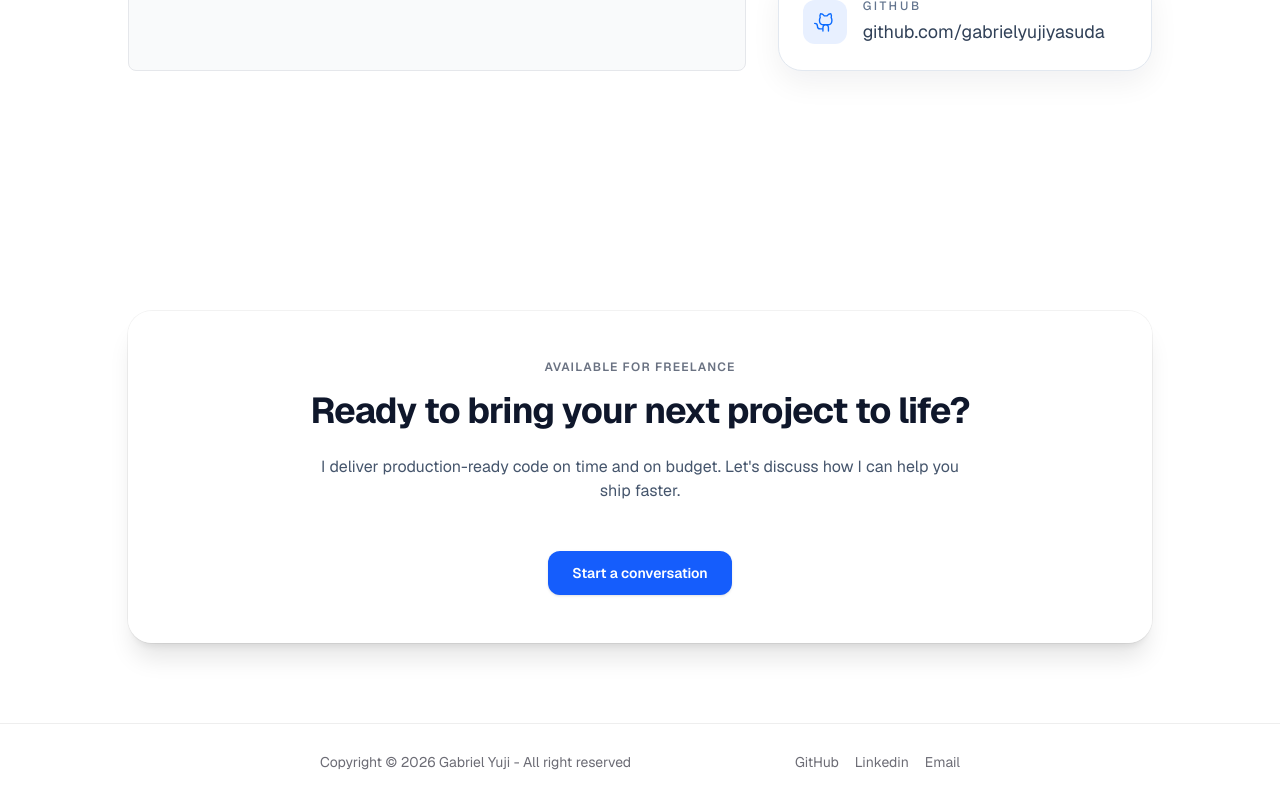
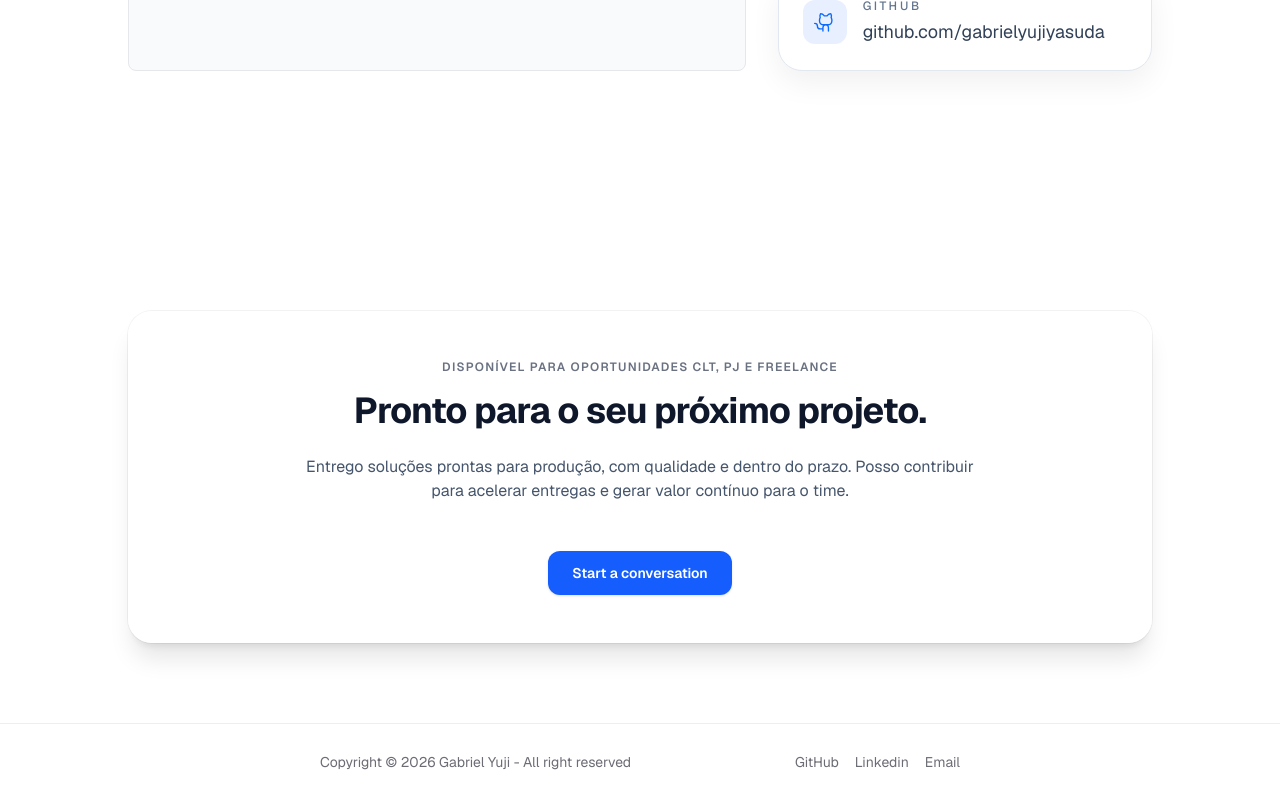
Before and after one commit to GabrielYujiYasuda/Portfolio, a React (Vite) app: page / in a window 1280 px wide. Shown: the part 5141-5941 px from the top of the page. Built offline with nearby package versions, Linux system fonts and the light colour scheme.

Commit message:
feat: finish all string translations

```diff
--- a/src/components/AvailabilityCard.tsx
+++ b/src/components/AvailabilityCard.tsx
@@ -27,7 +27,7 @@ const AvailabilityCard = ({
 }: AvailabilityCardProps) => {
   const button = ctaUrl ? (
     <a
-      href={ctaUrl}
+      // href={ctaUrl}
       className="inline-flex items-center justify-center rounded-xl bg-blue-600 px-6 py-3 text-sm font-semibold text-white shadow-sm transition hover:bg-blue-700 focus:outline-none focus:ring-2 focus:ring-blue-500 focus:ring-offset-2"
       target="_blank"
       rel="noreferrer"
--- a/src/pages/Landing/Sections/AvailabilitySection.tsx
+++ b/src/pages/Landing/Sections/AvailabilitySection.tsx
@@ -1,16 +1,15 @@
 import AvailabilityCard from "../../../components/AvailabilityCard";
-import { STYLES } from "../../../shared/constants";
+import { STYLES, AVAILABILITY_SECTION } from "../../../shared/constants";
 
 const AvailabilitySection = () => {
   return (
     <section className="my-0">
       <div className={`mx-auto ${STYLES.BASE_HORIZONTAL_PADDING} py-20`}>
         <AvailabilityCard
-          statusLabel="Available for freelance"
-          title="Ready to bring your next project to life?"
-          subtitle="I deliver production-ready code on time and on budget. Let's discuss how I can help you ship faster."
-          ctaText="Start a conversation"
-          ctaUrl="#contact"
+          statusLabel={AVAILABILITY_SECTION.STATUS_LABEL}
+          title={AVAILABILITY_SECTION.TITLE}
+          subtitle={AVAILABILITY_SECTION.SUBTITLE}
+          ctaText={AVAILABILITY_SECTION.CTA_TEXT}
         />
       </div>
     </section>
--- a/src/shared/constants.ts
+++ b/src/shared/constants.ts
@@ -149,3 +149,11 @@ export const CONTACT_SECTION = {
   FORM_MESSAGE:
     "Estou configurando o serviço de e-mail. Enquanto isso, use os métodos de contato abaixo para entrar em contato.",
 };
+
+export const AVAILABILITY_SECTION = {
+  STATUS_LABEL: "Disponível para oportunidades CLT, PJ e freelance",
+  TITLE: "Pronto para o seu próximo projeto.",
+  SUBTITLE:
+    "Entrego soluções prontas para produção, com qualidade e dentro do prazo. Posso contribuir para acelerar entregas e gerar valor contínuo para o time.",
+  CTA_TEXT: "Start a conversation",
+};
```
